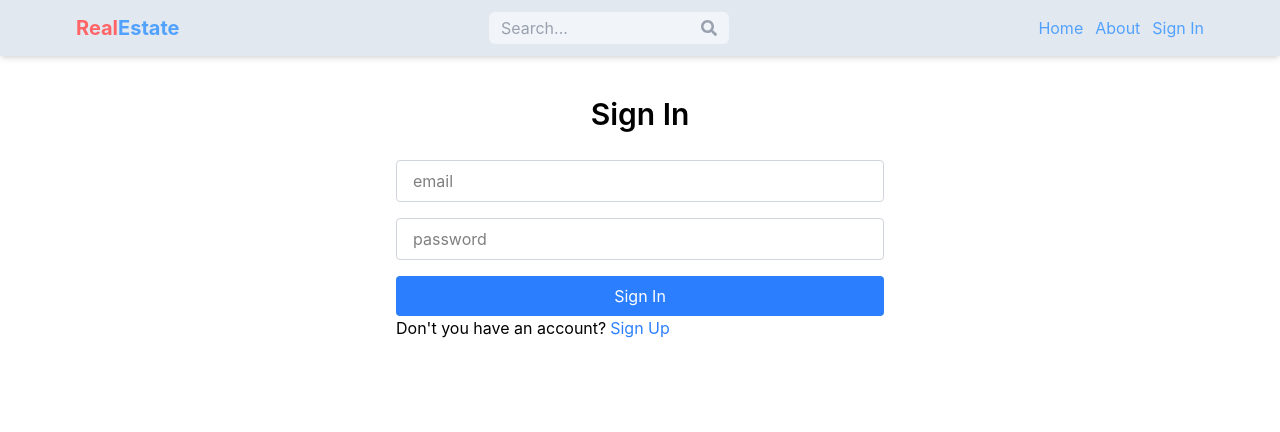
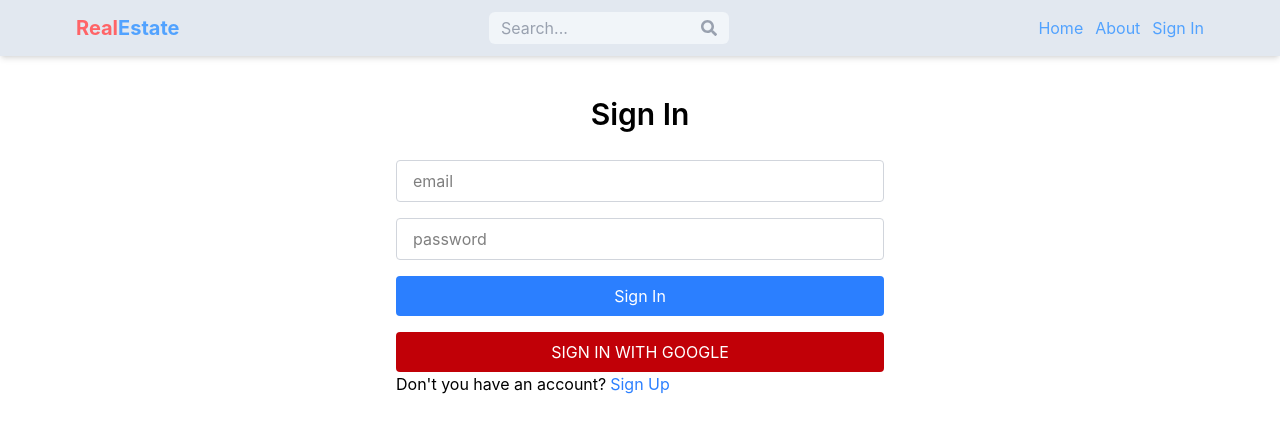
Before and after one commit to AsimAli-CS/Real-Estate-Frontend, a React app: page /signin in a window 1280 px wide. Shown: the top 432 px of the page. Built offline with nearby package versions, Linux system fonts and the light colour scheme; no server answers; the HTML template or start-up script is replaced by a standard one.

Commit message:
OAuth setup

```diff
--- a/package.json
+++ b/package.json
@@ -12,6 +12,7 @@
   "dependencies": {
     "@reduxjs/toolkit": "^2.12.0",
     "@tailwindcss/vite": "^4.3.1",
+    "firebase": "^12.15.0",
     "react": "^19.2.7",
     "react-dom": "^19.2.7",
     "react-icons": "^5.6.0",
--- /dev/null
+++ b/src/components/OAuth.jsx
@@ -0,0 +1,41 @@
+
+import { getAuth, GoogleAuthProvider, signInWithPopup } from 'firebase/auth'
+import { app } from '../firebase';
+import {useDispatch} from 'react-redux'
+import { signInSuccess } from '../redux/user/userSlice'
+export default function OAuth() {
+  const dispatch = useDispatch();
+
+  const handleGoogleClick = async () => {
+    try {
+      const provider = new GoogleAuthProvider();
+      const auth = getAuth(app);
+      const result = await signInWithPopup(auth, provider);
+
+      const res =  await fetch(`${import.meta.env.VITE_BASE_URL}/api/v1/user/oauth`, {
+        method: 'POST',
+        headers: {
+          'Content-Type': 'application/json'
+        },
+        body: JSON.stringify({
+          name: result.user.displayName,
+          email: result.user.email,
+          name: result.user.displayName,
+          photo: result.user.photoURL
+        })
+      });
+
+      const data = await res.json();
+      dispatch(signInSuccess(data.data.user));
+    }
+    catch (error) {
+      console.error('Error during Google sign-in:', error);
+    }
+  }
+
+  return (
+    <button onClick={handleGoogleClick} type="button" className="w-full bg-red-700 text-white py-2 px-4 rounded hover:bg-red-800 transition-colors duration-300 uppercase">
+      Sign in with Google
+    </button>
+  );
+}
--- /dev/null
+++ b/src/firebase.js
@@ -0,0 +1,23 @@
+// Import the functions you need from the SDKs you need
+import { initializeApp } from "firebase/app";
+import { getAnalytics } from "firebase/analytics";
+// TODO: Add SDKs for Firebase products that you want to use
+// https://firebase.google.com/docs/web/setup#available-libraries
+
+// Your web app's Firebase configuration
+// For Firebase JS SDK v7.20.0 and later, measurementId is optional
+const firebaseConfig = {
+  apiKey: import.meta.env.VITE_FIREBASE_API_KEY,
+  authDomain: import.meta.env.VITE_FIREBASE_AUTH_DOMAIN,
+  projectId: import.meta.env.VITE_FIREBASE_PROJECT_ID,
+  storageBucket: import.meta.env.VITE_FIREBASE_STORAGE_BUCKET,
+  messagingSenderId: import.meta.env.VITE_FIREBASE_MESSAGING_SENDER_ID,
+  appId: import.meta.env.VITE_FIREBASE_APP_ID,
+  measurementId: import.meta.env.VITE_FIREBASE_MEASUREMENT_ID
+};
+
+// Initialize Firebase
+const app = initializeApp(firebaseConfig);
+const analytics = getAnalytics(app);
+
+export { app, analytics };
--- a/src/pages/SignIn.jsx
+++ b/src/pages/SignIn.jsx
@@ -6,6 +6,7 @@ import {
   signInFailure,
   signInSuccess,
 } from '../redux/user/userSlice'
+import OAuth from '../components/OAuth'
 export default function SignIn() {
   const [formData, setFormData] = useState({})
   const { loading, error } = useSelector((state) => state.user)
@@ -70,6 +71,7 @@ export default function SignIn() {
         >
           {loading ? 'Signing in...' : 'Sign In'}
         </button>
+        <OAuth />
       </form>
       <div className="flex gap-1">
         <p>Don't you have an account?</p>
--- a/src/pages/SignUp.jsx
+++ b/src/pages/SignUp.jsx
@@ -1,5 +1,7 @@
 import { Link, useNavigate } from 'react-router-dom'
 import { useState } from 'react'
+import OAuth from '../components/OAuth'
+
 export default function SignUp() {
   const [formData, setFormData] = useState({})
   const [error, setError] = useState(null)
@@ -74,6 +76,7 @@ export default function SignUp() {
         >
           {loading ? 'Signing Up...' : 'Sign Up'}
         </button>
+        <OAuth />
       </form>
       <div className="flex gap-1">
         <p>Have an account?</p>
```
Also changed, not shown: 2 other files (tests, documents, lock files or other folders).
